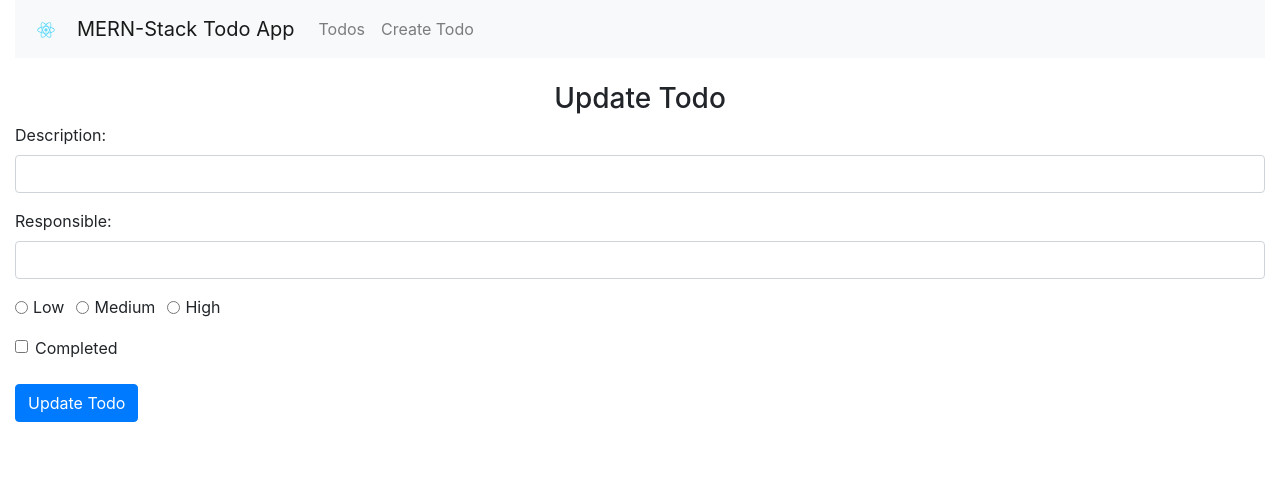
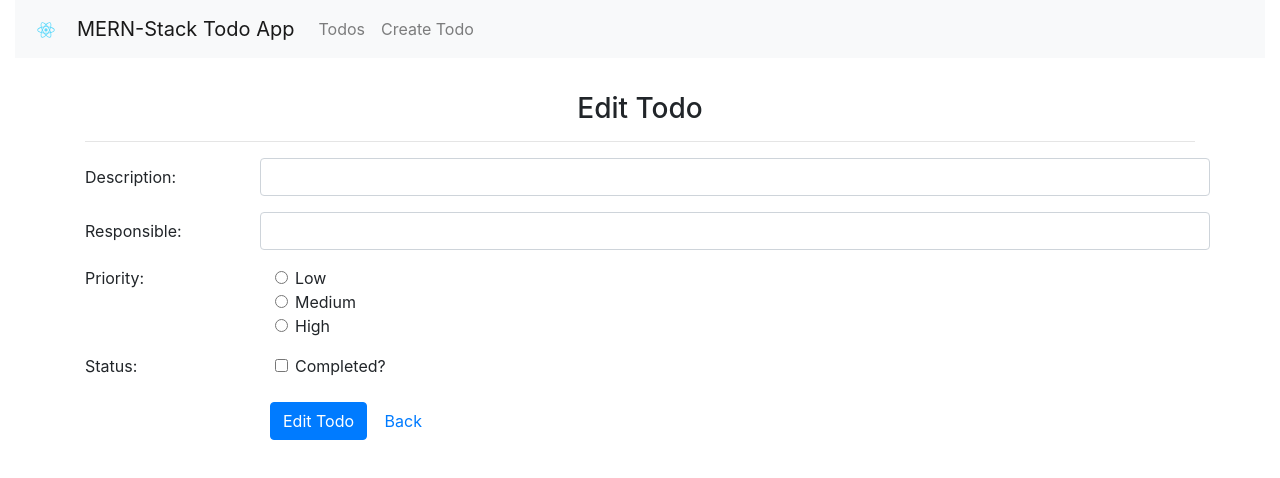
Before and after one commit to saiwolf/mern-crud-tutorial, a React (Create React App) app in the folder mern-todo-app/: page /edit/1 in a window 1280 px wide. Shown: the top 478 px of the page. Built offline with nearby package versions, Linux system fonts and the light colour scheme; no server answers.

Commit message:
Fixed up styling and added a Delete component and server-code for deletion of Todos.

```diff
--- a/mern-todo-app/src/App.js
+++ b/mern-todo-app/src/App.js
@@ -6,6 +6,7 @@ import "bootstrap/dist/css/bootstrap.min.css";
 import CreateTodo from "./components/create-todo.component";
 import EditTodo from "./components/edit-todo.component";
 import TodosList from "./components/todos-list.component";
+import DeleteTodo from "./components/delete-todo.component";
 
 import logo from "./logo.svg";
 
@@ -33,6 +34,7 @@ class App extends Component {
           <br/>
           <Route path="/" exact component={TodosList} />
           <Route path="/edit/:id" component={EditTodo} />
+          <Route path="/delete/:id" component={DeleteTodo} />
           <Route path="/create" component={CreateTodo} />
         </div>
       </Router>
--- a/mern-todo-app/src/components/create-todo.component.js
+++ b/mern-todo-app/src/components/create-todo.component.js
@@ -1,4 +1,5 @@
 import React, { Component } from 'react';
+import { Link } from 'react-router-dom';
 import axios from 'axios';
 
 export default class CreateTodo extends Component {
@@ -67,28 +68,38 @@ export default class CreateTodo extends Component {
 
     render() {
         return (
-            <div style={{marginTop: 10}}>
-                <h3>Create New Todo</h3>
+            <div className="container mx-auto" style={{marginTop: 10}}>
+                <h3 className="text-center">Create New Todo</h3>
+                <hr />
                 <form onSubmit={this.onSubmit}>
-                    <div className="form-group">
-                        <label>Description:</label>
+                    <div className="form-group row">
+                        <label className="col-sm-2 col-form-label">
+                            Description:
+                        </label>
                         <input type="text"
-                               className="form-control"
+                               className="form-control col-sm-10"
                                value={this.state.todo_description}
                                onChange={this.onChangeTodoDescription}
                         />
                     </div>
-                    <div className="form-group">
-                        <label>Responsible:</label>
+                    <div className="form-group row">
+                        <label className="col-sm-2 col-form-label">
+                            Responsible:
+                        </label>
                         <input
                             type="text"
-                            className="form-control"
+                            className="form-control col-sm-10"
                             value={this.state.todo_responsible}
                             onChange={this.onChangeTodoResponsible}
                         />
                     </div>
-                    <div className="form-group">
-                        <div className="form-check form-check-inline">
+                    <fieldset className="form-group">
+                        <div className="row">
+                            <legend className="col-form-label col-sm-2 pt-0">
+                                Priority:
+                            </legend>
+                            <div className="col-sm-10">
+                                <div className="form-check">
                                     <input  className="form-check-input"
                                             type="radio"
                                             name="priorityOptions"
@@ -97,9 +108,9 @@ export default class CreateTodo extends Component {
                                             checked={this.state.todo_priority==='Low'}
                                             onChange={this.onChangeTodoPriority}
                                             />
-                            <label className="form-check-label">Low</label>
+                                    <label className="form-check-label" for="priorityLow">Low</label>
                                 </div>
-                        <div className="form-check form-check-inline">
+                                <div className="form-check">
                                     <input  className="form-check-input"
                                             type="radio"
                                             name="priorityOptions"
@@ -108,9 +119,9 @@ export default class CreateTodo extends Component {
                                             checked={this.state.todo_priority==='Medium'}
                                             onChange={this.onChangeTodoPriority}
                                             />
-                            <label className="form-check-label">Medium</label>
+                                    <label className="form-check-label" for="priorityMedium">Medium</label>
                                 </div>
-                        <div className="form-check form-check-inline">
+                                <div className="form-check">
                                     <input  className="form-check-input"
                                             type="radio"
                                             name="priorityOptions"
@@ -122,9 +133,15 @@ export default class CreateTodo extends Component {
                                     <label className="form-check-label">High</label>
                                 </div>
                             </div>
+                        </div>
+                    </fieldset>
 
                     <div className="form-group">
-                        <input type="submit" value="Create Todo" className="btn btn-primary" />
+                        <button type="submit"
+                                className="btn btn-primary">
+                            Create Todo
+                        </button>
+                        <Link to="/" className="btn btn-link">Back</Link>
                     </div>
                 </form>
             </div>
--- /dev/null
+++ b/mern-todo-app/src/components/delete-todo.component.js
@@ -0,0 +1,87 @@
+import React, { Component } from 'react';
+import axios from 'axios';
+
+export default class DeleteTodo extends Component {
+
+    constructor(props) {
+        super(props);
+
+        this.state = {
+            todo_description: '',
+            todo_responsible: '',
+            todo_priority: '',
+            todo_completed: false
+        }
+
+        this.onSubmit = this.onSubmit.bind(this);
+    }
+
+    componentDidMount() {
+        axios.get('http://localhost:4000/todos/'+this.props.match.params.id)
+            .then(response => {
+                this.setState({
+                    todo_description: response.data.todo_description,
+                    todo_responsible: response.data.todo_responsible,
+                    todo_priority: response.data.todo_priority,
+                    todo_completed: response.data.todo_completed
+                })
+            })
+            .catch(function (error) {
+                console.log(error);
+            })
+    }
+
+    onSubmit(e) {
+        e.preventDefault();
+        if(window.confirm("Are you sure you want to delete this item?"))
+        {
+            axios.post('http://localhost:4000/todos/delete/'+this.props.match.params.id)
+                .then(res => console.log(res.data));
+            this.props.history.push('/');
+        }
+    }
+
+    render() {
+        return (
+            <div className="container">
+                <h3 align="center">Delete Todo</h3>
+                <hr />
+                <div className="offset-3">
+                    <form onSubmit={this.onSubmit}>
+                        <div className="form-group row">
+                            <label className="col-sm-2 col-form-label">Description: </label>
+                            <span className="col-sm-10 form-control-plaintext">
+                                {this.state.todo_description}
+                            </span>
+                        </div>
+                        <div className="form-group row">
+                            <label className="col-sm-2 col-form-label">Responsible: </label>
+                            <span className="col-sm-10 form-control-plaintext">
+                                {this.state.todo_responsible}
+                            </span>
+                        </div>
+                        <div className="form-group row">
+                            <label className="col-sm-2 col-form-label">Priority: </label>
+                            <span className="col-sm-10 form-control-plaintext">
+                                {this.state.todo_priority}
+                            </span>
+                        </div>
+                        <div className="form-group row">
+                            <label className="col-sm-2 col-form-label">Completed: </label>
+                            <span className="col-sm-10 form-control-plaintext">
+                            {this.state.todo_completed ? '\u2714' : '\u274C'}
+                            </span>
+                        </div>
+                        <div className="form-group row">
+                            <input
+                                type="submit"
+                                value="Delete Todo"
+                                className="offset-sm-2 btn btn-danger"
+                            />
+                        </div>
+                    </form>
+                </div>
+            </div>
+        );
+    }
+}
--- a/mern-todo-app/src/components/edit-todo.component.js
+++ b/mern-todo-app/src/components/edit-todo.component.js
@@ -1,4 +1,5 @@
 import React, { Component } from 'react';
+import { Link } from 'react-router-dom';
 import axios from 'axios';
 
 export default class EditTodo extends Component {
@@ -76,28 +77,38 @@ export default class EditTodo extends Component {
 
     render() {
         return (
-            <div>
-                <h3 align="center">Update Todo</h3>
+            <div className="container mx-auto" style={{marginTop: 10}}>
+                <h3 className="text-center">Edit Todo</h3>
+                <hr />
                 <form onSubmit={this.onSubmit}>
-                    <div className="form-group">
-                        <label>Description: </label>
-                        <input  type="text"
-                                className="form-control"
+                    <div className="form-group row">
+                        <label className="col-sm-2 col-form-label">
+                            Description:
+                        </label>
+                        <input type="text"
+                               className="form-control col-sm-10"
                                value={this.state.todo_description}
                                onChange={this.onChangeTodoDescription}
                         />
                     </div>
-                    <div className="form-group">
-                        <label>Responsible: </label>
+                    <div className="form-group row">
+                        <label className="col-sm-2 col-form-label">
+                            Responsible:
+                        </label>
                         <input
                             type="text"
-                                className="form-control"
+                            className="form-control col-sm-10"
                             value={this.state.todo_responsible}
                             onChange={this.onChangeTodoResponsible}
                         />
                     </div>
-                    <div className="form-group">
-                        <div className="form-check form-check-inline">
+                    <fieldset className="form-group">
+                        <div className="row">
+                            <legend className="col-form-label col-sm-2 pt-0">
+                                Priority:
+                            </legend>
+                            <div className="col-sm-10">
+                                <div className="form-check">
                                     <input  className="form-check-input"
                                             type="radio"
                                             name="priorityOptions"
@@ -106,9 +117,9 @@ export default class EditTodo extends Component {
                                             checked={this.state.todo_priority==='Low'}
                                             onChange={this.onChangeTodoPriority}
                                             />
-                            <label className="form-check-label">Low</label>
+                                    <label className="form-check-label" for="priorityLow">Low</label>
                                 </div>
-                        <div className="form-check form-check-inline">
+                                <div className="form-check">
                                     <input  className="form-check-input"
                                             type="radio"
                                             name="priorityOptions"
@@ -117,9 +128,9 @@ export default class EditTodo extends Component {
                                             checked={this.state.todo_priority==='Medium'}
                                             onChange={this.onChangeTodoPriority}
                                             />
-                            <label className="form-check-label">Medium</label>
+                                    <label className="form-check-label" for="priorityMedium">Medium</label>
                                 </div>
-                        <div className="form-check form-check-inline">
+                                <div className="form-check">
                                     <input  className="form-check-input"
                                             type="radio"
                                             name="priorityOptions"
@@ -131,7 +142,13 @@ export default class EditTodo extends Component {
                                     <label className="form-check-label">High</label>
                                 </div>
                             </div>
-                    <div className="form-check">
+                        </div>
+                    </fieldset>
+
+                    <div className="form-group row">
+                        <div className="col-sm-2">Status:</div>
+                        <div className="col-sm-10">
+                        <   div className="form-check">
                                 <input  className="form-check-input"
                                         id="completedCheckbox"
                                         type="checkbox"
@@ -141,14 +158,15 @@ export default class EditTodo extends Component {
                                         value={this.state.todo_completed}
                                         />
                                 <label className="form-check-label" htmlFor="completedCheckbox">
-                            Completed
+                                    Completed?
                                 </label>
                             </div>
+                        </div>
+                    </div>
 
-                    <br />
-
-                    <div className="form-group">
-                        <input type="submit" value="Update Todo" className="btn btn-primary" />
+                    <div className="form-group pt-2 offset-2">
+                        <button type="submit" className="btn btn-primary">Edit Todo</button>&nbsp;
+                        <Link to="/" className="btn btn-link">Back</Link>
                     </div>
                 </form>
             </div>
```
Also changed, not shown: mern-todo-app/src/components/todos-list.component.js (+4 -4 lines), mern-todo-app/src/index.css (+4 -9 lines), 1 other file (tests, documents, lock files or other folders). Lines whose indentation alone changed are shown as unchanged.
